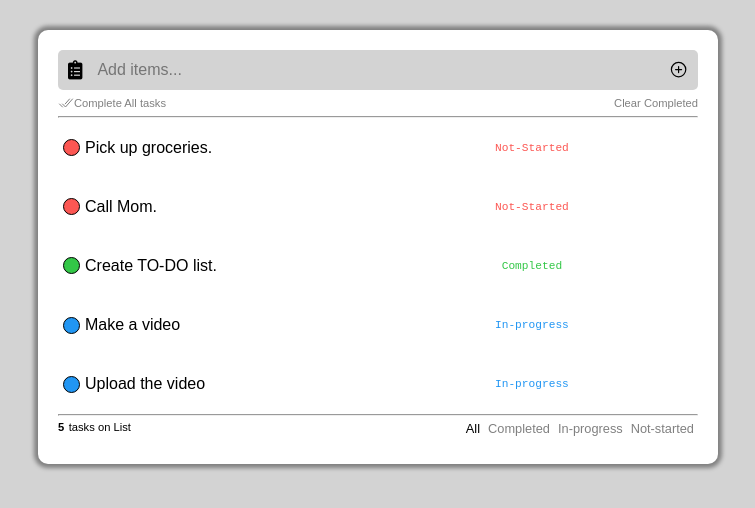
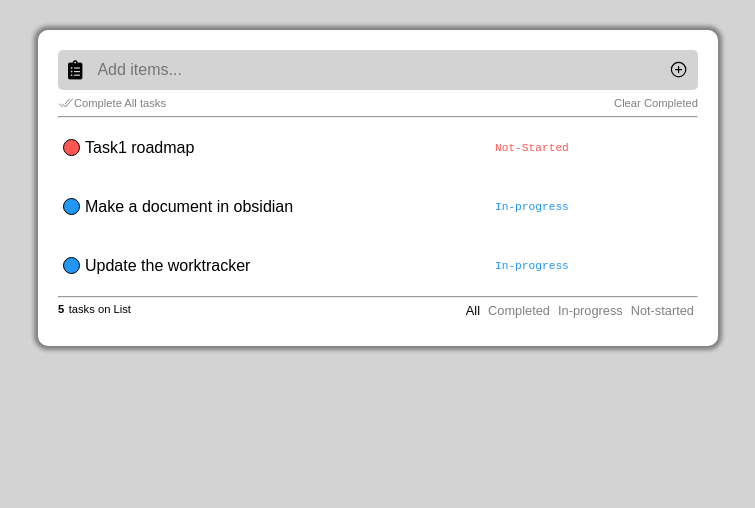
Before and after one commit to github-nagarajk/IK-TodoList, a plain HTML site: page index.html in a window 1280 px wide. Shown: the whole page, without its empty margins (262-1017 px from the left). Drawn offline with nearby package versions, Linux system fonts and the light colour scheme.

Commit message:
Update index.html

```diff
--- a/index.html
+++ b/index.html
@@ -30,31 +30,31 @@
         <div id="show-all" class="tasks-container">
             <div class="task-card not-started" id="t1">
                 <div class="status-icon"></div>
-                <p class="task-text">Pick up groceries.</p>
+                <p class="task-text">Task1 roadmap</p>
                 <p class="task-status color-red">Not-Started</p>
                 <ion-icon class="delete fs-large mg-10" name="close-circle-outline"></ion-icon>
             </div>
-            <div class="task-card not-started" id="t2">
+<!--             <div class="task-card not-started" id="t2">
                 <div class="status-icon"></div>
-                <p class="task-text">Call Mom.</p>
+                <p class="task-text"></p>
                 <p class="task-status color-red">Not-Started</p>
                 <ion-icon class="delete fs-large mg-10" name="close-circle-outline"></ion-icon>
-            </div>
-            <div class="task-card Completed" id="t3">
+            </div> -->
+<!--             <div class="task-card Completed" id="t3">
                 <div class="status-icon"></div>
                 <p class="task-text">Create TO-DO list.</p>
                 <p class="task-status color-green">Completed</p>
                 <ion-icon class="delete fs-large mg-10" name="close-circle-outline"></ion-icon>
-            </div>
+            </div> -->
             <div class="task-card In-progress" id="t4">
                 <div class="status-icon"></div>
-                <p class="task-text">Make a video</p>
+                <p class="task-text">Make a document in obsidian </p>
                 <p class="task-status color-blue">In-progress</p>
                 <ion-icon class="delete fs-large mg-10" name="close-circle-outline"></ion-icon>
             </div>
             <div class="task-card In-progress" id="t5">
                 <div class="status-icon"></div>
-                <p class="task-text">Upload the video</p>
+                <p class="task-text">Update the worktracker</p>
                 <p class="task-status color-blue">In-progress</p>
                 <ion-icon class="delete fs-large mg-10" name="close-circle-outline"></ion-icon>
             </div>
```
